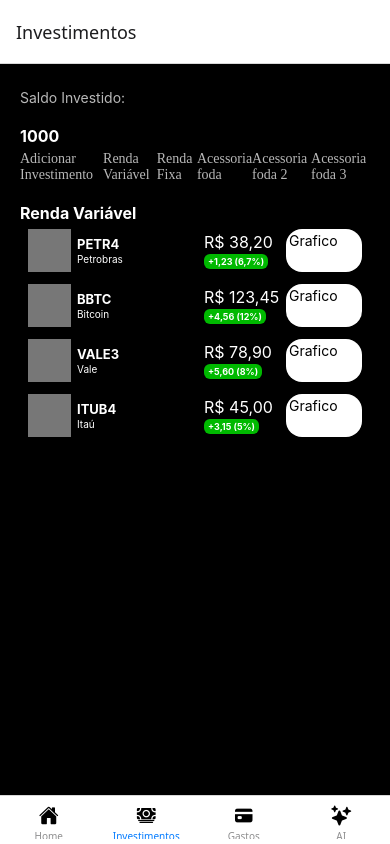
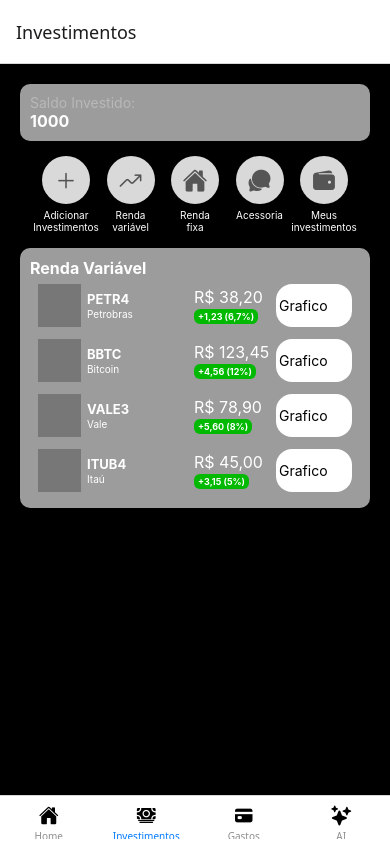
Before and after one commit to WiseJao/InvesteAI, a React Native app in the folder React-Native/: screen /Investimentos in a window 390 px wide. Built offline with nearby package versions, Linux system fonts and the light colour scheme.

Commit message:
Configurando os botões, mudar as cores depois

```diff
--- a/React-Native/source/routes/Investimentos/components/Botao.tsx
+++ b/React-Native/source/routes/Investimentos/components/Botao.tsx
@@ -1,3 +1,56 @@
-import { View, Text, StyleSheet } from 'react-native';
+import { Ionicons } from '@expo/vector-icons';
+import { View, Text, Pressable, StyleSheet } from 'react-native';
 
-// mudar os botões para componentes depois
+type BotaoProps = {
+    titulo: string;
+    onPress: () => void;
+    icone: keyof typeof Ionicons.glyphMap;
+};
+
+export default function Botao({
+    titulo,
+    onPress,
+    icone
+}: BotaoProps) {
+    return (
+        <Pressable
+            style={styles.container}
+            onPress={onPress}
+        >
+            <View style={styles.circulo}>
+                <Ionicons
+                    size={25}
+                    name={icone}
+                    color="#555555"
+                />
+            </View>
+
+            <Text style={styles.titulo}>
+                {titulo}
+            </Text>
+        </Pressable>
+    );
+}
+
+const styles = StyleSheet.create({
+    container: {
+        width: 62,
+        alignItems: 'center',
+        gap: 5,
+    },
+
+    circulo: {
+        width: 48,
+        height: 48,
+        borderRadius: 24,
+        backgroundColor: '#D9D9D9',
+        alignItems: 'center',
+        justifyContent: 'center',
+    },
+
+    titulo: {
+        fontSize: 10,
+        textAlign: 'center',
+        color: '#ffffff',
+    },
+});
--- a/React-Native/source/routes/Investimentos/components/CardAtivo.tsx
+++ b/React-Native/source/routes/Investimentos/components/CardAtivo.tsx
@@ -103,5 +103,7 @@ const styles = StyleSheet.create({
     borderRadius: 16,
     padding: 3,
     overflow: 'hidden',
+    alignContent :'center',
+    justifyContent : 'center'
   },
 });
--- a/React-Native/source/routes/Investimentos/index.tsx
+++ b/React-Native/source/routes/Investimentos/index.tsx
@@ -1,6 +1,7 @@
 import { ScrollView, Text, View } from 'react-native';
 import { globalStyles } from '../../styles/global';
 import CardAtivo  from './components/CardAtivo';
+import Botao from './components/Botao';
 
 const ativos = [
   {
@@ -32,24 +33,42 @@ const ativos = [
 export default function Investimentos() {
     return (
         <ScrollView style={globalStyles.container}>
+          <View style={globalStyles.container_elementos}>
             <Text style={globalStyles.subtitle}>Saldo Investido: </Text>
             <Text style={globalStyles.title}>1000 </Text>
+          </View>
+
 
             <View style={{
                 flexDirection: 'row',
-                justifyContent: 'space-between'
+                justifyContent: 'space-between',
+                padding: 15
             }}>
-                <text style={globalStyles.subtitle}>Adicionar Investimento </text>
-                <text style={globalStyles.subtitle}>Renda Variável </text>
-                <text style={globalStyles.subtitle}>Renda Fixa </text>
-                <text style={globalStyles.subtitle}>Acessoria foda </text>
-                <text style={globalStyles.subtitle}>Acessoria foda 2 </text>
-                <text style={globalStyles.subtitle}>Acessoria foda 3</text>
+                <Botao
+                titulo={'Adicionar\nInvestimentos'}
+                onPress={() => console.log('Add invest')}
+                icone = "add"/>
+                <Botao
+                titulo={'Renda\nvariável'}
+                onPress={() => console.log('renda var')}
+                icone = "trending-up"/>
+                <Botao
+                titulo={'Renda\nfixa'}
+                onPress={() => console.log('renda fixa')} // mudar esse icone depois, n achei nenhum bom
+                icone = "home"/>
+                <Botao
+                titulo={'Acessoria'}
+                onPress={() => console.log('Acess')}
+                icone = "chatbubbles"/>
+                <Botao
+                titulo={'Meus\ninvestimentos'}
+                onPress={() => console.log('meus invests')}
+                icone = "wallet"/>
             </View>
 
-            <View>
+            <View style={globalStyles.container_elementos}>
                 <Text style={globalStyles.title}>Renda Variável</Text>
-            </View>
+
 
             {ativos.map((ativo) => (
                 <CardAtivo
@@ -59,6 +78,7 @@ export default function Investimentos() {
                     preco={ativo.preco}
                     variacao={ativo.variacao}/>
             ))}
+            </View>
         </ScrollView>
     );
 }
--- a/React-Native/source/styles/global.ts
+++ b/React-Native/source/styles/global.ts
@@ -20,7 +20,11 @@ export const globalStyles = StyleSheet.create({
     subtitle: {
         color: cores.subtitle,
         fontSize: 14,
-        marginTop: 5,
-        marginBottom: 20,
+    },
+    container_elementos: {
+        alignSelf :'auto',
+        padding :10,
+        backgroundColor: '#9c9c9c',
+        borderRadius: 10,
     }
 });
```
